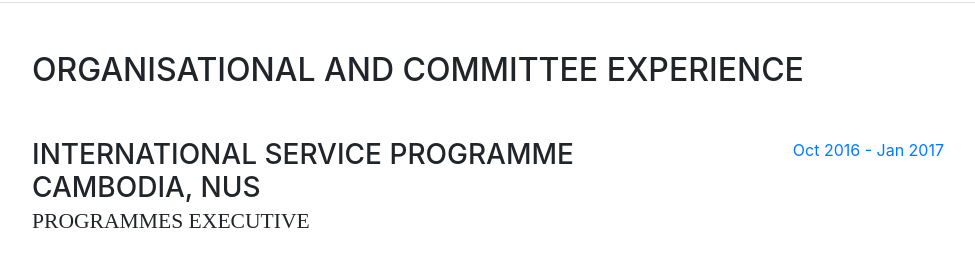
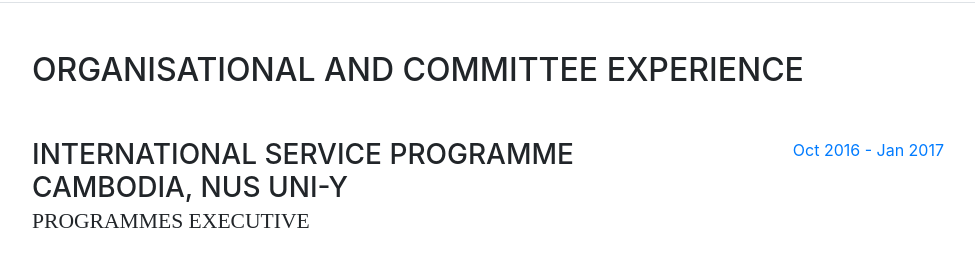
Before and after one commit to charislowresume/charislowresume.github.io, a website with bundled scripts: page index.html in a window 1280 px wide. Shown: the part 2840-3095 px from the top of the page, without its empty margins (288-1263 px from the left). Built offline with nearby package versions, Linux system fonts and the light colour scheme; a web font is replaced by a local one.

Commit message:
Update index.html

```diff
--- a/index.html
+++ b/index.html
@@ -222,7 +222,7 @@
 
           <div class="resume-item d-flex flex-column flex-md-row mb-5">
             <div class="resume-content mr-auto">
-              <h3 class="mb-0">International Service Programme Cambodia, NUS</h3>
+              <h3 class="mb-0">International Service Programme Cambodia, NUS Uni-Y</h3>
               <div class="subheading mb-3">Programmes Executive</div>
               <div><p>
               	<ul>
```
